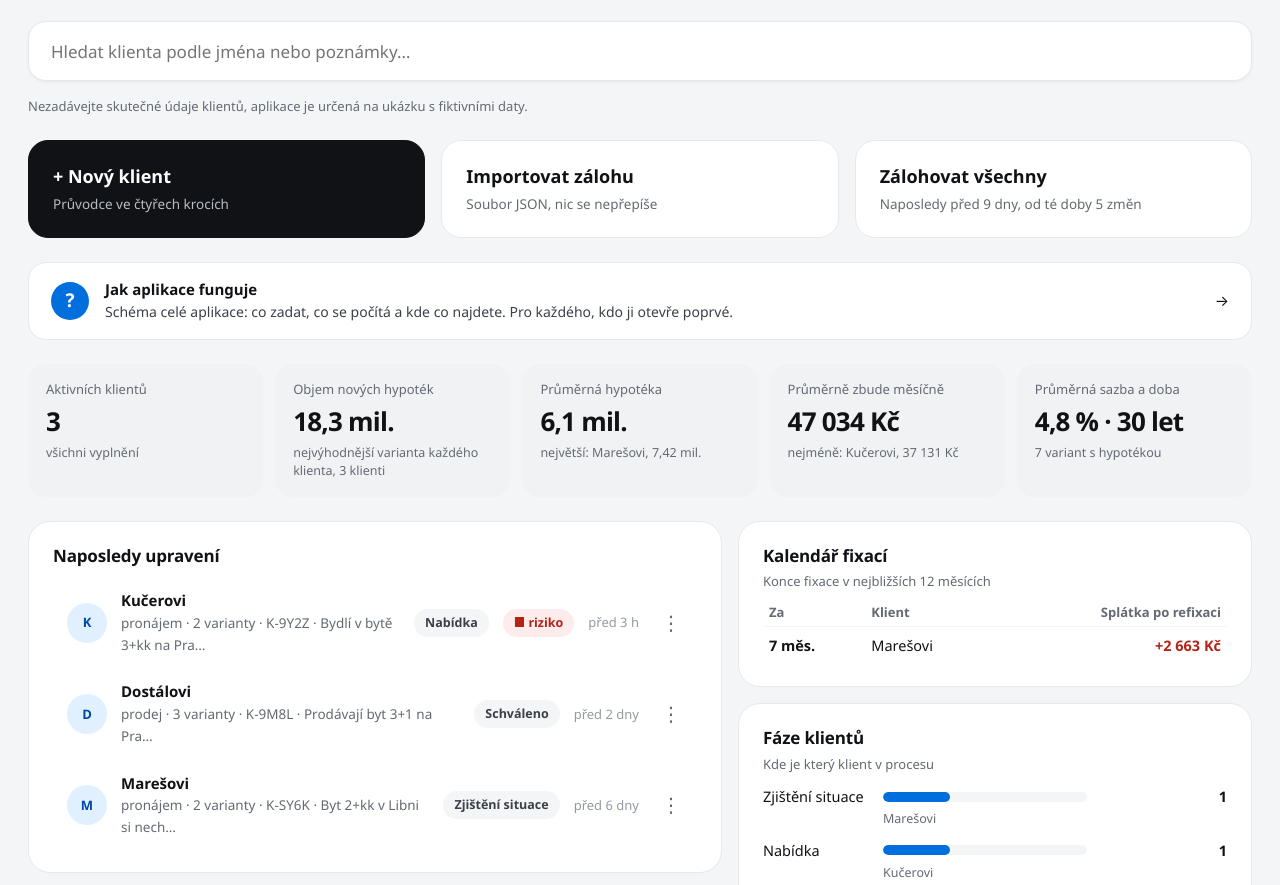
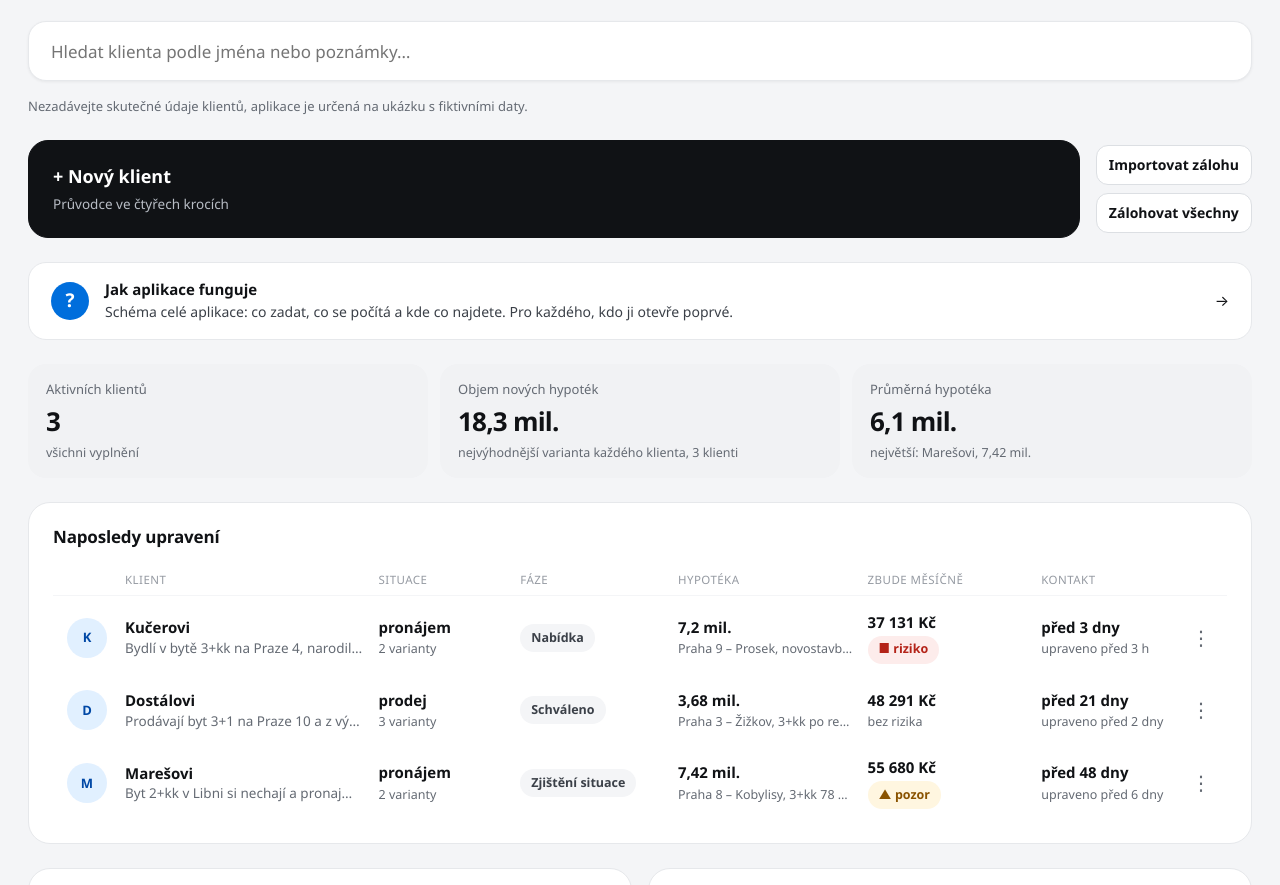
Before and after one commit to Nojmi/kalkulacka-bydleni-poradce, a plain HTML site: page index.html in a window 1280 px wide. Shown: the part 248-1133 px from the top of the page. Drawn offline with Linux system fonts and the light colour scheme.

Commit message:
Přehled: široký seznam klientů se sloupci, malá tlačítka importu a zálohy, odebrané statistiky; e2e přes http
Co-Authored-By: Claude Sonnet 5.5 <noreply@anthropic.com>
Claude-Session: https://claude.ai/code/session_01CSf1y9RZmF6tZbgUHeN95K

```diff
--- a/js/app.js
+++ b/js/app.js
@@ -87,7 +87,7 @@ function header(c,r){
    +'<div class="sp"></div><button class="lnk" data-act="help" style="white-space:nowrap">Nápověda</button><button class="bk'+(bkOld()?' old':'')+'" data-act="backup">'+backupLabel()+'</button>'
    +'<button class="btn" data-act="exportOne">Exportovat</button><button class="btn blk" data-act="present">Prezentovat klientovi</button></header>';
 }
-const VERSION='2026-11-18.8';
+const VERSION='2026-11-18.10';
 const refCode=c=>(c?'K-'+String(c.id).slice(0,4).toUpperCase()+' · ':'')+'v'+VERSION;
 const refBtn=c=>'<button class="ref" data-act="copyRef" title="Kliknutím zkopírujete označení klienta a verze. Pošlete ho s popisem problému.">'+esc(refCode(c))+' ⧉</button>';
 const note=c=>'<div class="note"><b>Orientační výpočet, ne nabídka banky</b><span>Omezení výpočtu jsou u příslušných čísel, ikona ⓘ ukáže, jak se číslo spočítalo</span></div>'.replace(/<\/div>$/,refBtn(c)+'</div>');
@@ -127,9 +127,14 @@ function viewHome(){
   const vars=S.clients.reduce((a,c)=>a.concat(c.variants.filter(v=>(+v.price||0)>0)),[]);
   const avg=vars.length?vars.reduce((s,v)=>s+num(v.price),0)/vars.length:0;
   const rowF=x=>{
-    const n=x.c.variants.length,cn=D.counts(x.r.W);
-    return '<div class="cr'+(x.c.archived?' arc':'')+'"><button class="crm" data-act="open" data-id="'+x.c.id+'"><span class="av lg">'+esc(D.initials(x.c.name))+'</span><span class="i"><b>'+esc(x.c.name)+'</b><small>'+(D.isEmpty(x.c,x.r)?'nevyplněno':D.situation(x.c,x.r)+' · '+n+' '+pl(n,'varianta','varianty','variant'))+' · '+refCode(x.c).split(' · ')[0]+(x.c.note?' · '+esc(x.c.note.length>24?x.c.note.slice(0,24)+'…':x.c.note):'')+'</small></span>'
-      +'<span class="pill st">'+esc(STG[x.c.stage]||'')+'</span>'+(cn.risk?'<span class="pill r">■ riziko</span>':'')+'<span class="tm">'+relShort(x.c.updated)+'</span></button>'
+    const n=x.c.variants.length,cn=D.counts(x.r.W),bi=D.summary(x.c,x.r).best,bv=bi>=0?x.r.V[bi]:null,sd=sinceDays(x.c);
+    const cel=(k,v,sub)=>'<span class="ce"><b>'+v+'</b>'+(sub?'<em>'+sub+'</em>':'')+'</span>';
+    return '<div class="cr'+(x.c.archived?' arc':'')+'"><button class="crm" data-act="open" data-id="'+x.c.id+'"><span class="av lg">'+esc(D.initials(x.c.name))+'</span><span class="i"><b>'+esc(x.c.name)+'</b><small>'+esc(x.c.note?(x.c.note.length>60?x.c.note.slice(0,60)+'…':x.c.note):'bez poznámky')+' · '+refCode(x.c).split(' · ')[0]+'</small></span>'
+      +'<span class="ce"><b>'+(D.isEmpty(x.c,x.r)?'nevyplněno':D.situation(x.c,x.r))+'</b><em>'+n+' '+pl(n,'varianta','varianty','variant')+'</em></span>'
+      +'<span class="ce"><span class="pill st">'+esc(STG[x.c.stage]||'')+'</span></span>'
+      +(bv?cel('Hypotéka',mil(bv.mortgage),esc(bv.name)+' · LTV '+pct(bv.ltv)):cel('Hypotéka','—','žádná varianta'))
+      +(bv?cel('Zbude měsíčně','<span class="'+(bv.free<0?'neg':'')+'">'+kc(bv.free)+'</span>',cn.risk?'<span class="pill r">■ riziko</span>':(cn.warn?'<span class="pill w">▲ pozor</span>':'bez rizika')):cel('Zbude měsíčně','—',''))
+      +cel('Kontakt',x.c.lastContact?(sd===0?'dnes':'před '+sd+' '+pl(sd,'dnem','dny','dny')):'nezapsán','upraveno '+relShort(x.c.updated))+'</button>'
       +'<span class="rm"><button class="kb" data-act="rowMenu" data-id="'+x.c.id+'" aria-label="Akce pro '+esc(x.c.name)+'" aria-haspopup="menu" aria-expanded="'+(UI.rowMenu===x.c.id)+'">⋮</button>'+(UI.rowMenu===x.c.id?'<span class="mn" role="menu"><button role="menuitem" data-act="editClient" data-id="'+x.c.id+'">Upravit</button><button role="menuitem" data-act="dupRow" data-id="'+x.c.id+'">Duplikovat</button><button role="menuitem" data-act="exportOne" data-id="'+x.c.id+'">Exportovat</button><button role="menuitem" data-act="contactRow" data-id="'+x.c.id+'">Kontaktován dnes</button><button role="menuitem" data-act="archRow" data-id="'+x.c.id+'">'+(x.c.archived?'Obnovit z archivu':'Archivovat')+'</button><button role="menuitem" class="dn" data-act="delRow" data-id="'+x.c.id+'">Smazat…</button></span>':'')+'</span></div>';
   };
   const rowsH=list.map(rowF).join('')||'<p class="mut" style="padding:14px">'+(q?'Žádný klient neodpovídá hledání.':'Žádní aktivní klienti.')+'</p>';
@@ -137,12 +142,10 @@ function viewHome(){
   const ch=S.changes||0;
   return '<div class="page"><div class="home"><div><h1>Dobrý den</h1><p class="q">Koho dnes připravujete?</p></div>'
    +'<input class="search" id="homeq" data-f="homeq" placeholder="Hledat klienta podle jména nebo poznámky…" value="'+esc(UI.homeQ)+'" aria-label="Hledat klienta" autocomplete="off">'
-   +'<p class="fnote" style="margin:-8px 0 0">Nezadávejte skutečné údaje klientů, aplikace je určená na ukázku s fiktivními daty.</p><div class="acts3"><button class="act blk" data-act="newClient"><b>+ Nový klient</b><span>Průvodce ve čtyřech krocích</span></button>'
-   +'<button class="act" data-act="importOpen"><b>Importovat zálohu</b><span>Soubor JSON, nic se nepřepíše</span></button>'
-   +'<button class="act" data-act="backup"><b>Zálohovat všechny</b><span>'+(S.lastBackup?'Naposledy '+(days()===0?'dnes':'před '+days()+' '+pl(days(),'dnem','dny','dny')):'Zatím nezálohováno')+', od té doby '+ch+' '+pl(ch,'změna','změny','změn')+'</span></button></div>'
+   +'<p class="fnote" style="margin:-8px 0 0">Nezadávejte skutečné údaje klientů, aplikace je určená na ukázku s fiktivními daty.</p><div class="acts3"><button class="act blk" data-act="newClient"><b>+ Nový klient</b><span>Průvodce ve čtyřech krocích</span></button><div class="sm2"><button class="btn" data-act="importOpen" title="Soubor JSON, nic se nepřepíše">Importovat zálohu</button><button class="btn" data-act="backup" title="'+(S.lastBackup?'Naposledy '+(days()===0?'dnes':'před '+days()+' '+pl(days(),'dnem','dny','dny')):'Zatím nezálohováno')+', od té doby '+ch+' '+pl(ch,'změna','změny','změn')+'">Zálohovat všechny</button></div></div>'
    +'<button class="helpbar" data-act="help"><span class="hi">?</span><span class="ht"><b>Jak aplikace funguje</b><small>Schéma celé aplikace: co zadat, co se počítá a kde co najdete. Pro každého, kdo ji otevře poprvé.</small></span><span class="ar">→</span></button>'
-   +homeTop(rs)+'<div class="hg"><div class="card"><div class="rowb"><h2>Naposledy upravení</h2>'+(UI.homeAll||q?'':'<button class="lnk" data-act="homeAll">Všichni klienti ('+rs.length+')</button>')+'</div><div style="margin-top:10px;display:flex;flex-direction:column;gap:2px">'+rowsH+'</div>'+archH+'</div>'
-   +homeSide(rs)+'</div>'+homeCare(rs)+homeBottom(rs)+'</div></div>';
+   +homeTop(rs)+'<div class="hg"><div class="card"><div class="rowb"><h2>Naposledy upravení</h2>'+(UI.homeAll||q?'':'<button class="lnk" data-act="homeAll">Všichni klienti ('+rs.length+')</button>')+'</div><div class="crh"><span></span><span>Klient</span><span>Situace</span><span>Fáze</span><span>Hypotéka</span><span>Zbude měsíčně</span><span>Kontakt</span></div><div style="display:flex;flex-direction:column;gap:2px;margin-top:4px">'+rowsH+'</div>'+archH+'</div>'
+   +'</div>'+homeSide(rs)+homeCare(rs)+'</div></div>';
 }
 const STG=Object.fromEntries(KB.STAGES);
 const stageSel=(c,path,id)=>'<label class="inp"><select '+(id?'id="'+id+'" ':'')+'data-f="'+path+'" data-k="text" aria-label="Fáze klienta">'+KB.STAGES.map(x=>'<option value="'+x[0]+'"'+(x[0]===c.stage?' selected':'')+'>'+x[1]+'</option>').join('')+'</select></label>';
@@ -160,9 +163,7 @@ function homeTop(rs){
   const t=(k,v,sub)=>'<div class="tile"><small>'+k+'</small><b>'+v+'</b><span>'+sub+'</span></div>';
   return '<div class="kpi">'+t('Aktivních klientů',rs.length,(empty?'z toho '+empty+' '+pl(empty,'nevyplněný','nevyplněné','nevyplněných'):'všichni vyplnění')+(na?' · v archivu '+na:''))
    +t('Objem nových hypoték',n?mil(wn.reduce((a,x)=>a+x.bv.mortgage,0)):'—','nejvýhodnější varianta každého klienta, '+n+' '+pl(n,'klient','klienti','klientů'))
-   +t('Průměrná hypotéka',n?mil(avg(v=>v.mortgage)):'—',big?'největší: '+esc(big.c.name)+', '+mil(big.bv.mortgage):'zatím žádná')
-   +t('Průměrně zbude měsíčně',n?kc(avg(v=>v.free)):'—',low?'nejméně: '+esc(low.c.name)+', '+kc(low.bv.free):'zatím žádná varianta')
-   +t('Průměrná sazba a doba',allV.length?pct(allV.reduce((a,v)=>a+v.rate,0)/allV.length/100).replace('.',',')+' · '+Math.round(allV.reduce((a,v)=>a+v.years,0)/allV.length)+' let':'—',allV.length+' '+pl(allV.length,'varianta s hypotékou','varianty s hypotékou','variant s hypotékou'))+'</div>';
+   +t('Průměrná hypotéka',n?mil(avg(v=>v.mortgage)):'—',big?'největší: '+esc(big.c.name)+', '+mil(big.bv.mortgage):'zatím žádná')+'</div>';
 }
 function homeSide(rs){
   const d=homeData(rs);
@@ -171,7 +172,7 @@ function homeSide(rs){
    +(fx.length?'<table class="mt"><thead><tr><th>Za</th><th>Klient</th><th class="n">Splátka po refixaci</th></tr></thead><tbody>'+fx.map(x=>{const dl=x.r.pmtFix-x.r.pmtNow;return '<tr><td><b>'+x.c.flat.fix.months+' měs.</b></td><td>'+esc(x.c.name)+'</td><td class="n"><b class="'+(dl>0?'neg':'')+'">'+kcd(dl)+'</b></td></tr>';}).join('')+'</tbody></table>':'<p class="mut" style="margin:6px 0 0">V příštích 12 měsících nic nekončí.</p>')+'</div>';
   const cnt=KB.STAGES.map(x=>[x[1],d.filter(y=>y.c.stage===x[0]).map(y=>y.c.name)]);
   const fz='<div class="card"><h2>Fáze klientů</h2><p class="fnote" style="margin:4px 0 8px">Kde je který klient v procesu</p>'+cnt.map((k,i)=>'<div class="rb"><span>'+esc(k[0])+'</span><i><u class="'+(i===4?'ok':'')+'" style="width:'+Math.round(k[1].length/Math.max(1,d.length)*100)+'%"></u></i><b>'+k[1].length+'</b></div>'+(k[1].length?'<small class="mut" style="display:block;margin:-2px 0 6px 120px">'+esc(k[1].join(', '))+'</small>':'')).join('')+'</div>';
-  return '<div style="display:flex;flex-direction:column;gap:16px">'+cal+fz+'</div>';
+  return '<div class="hg2">'+cal+fz+'</div>';
 }
 function homeCare(rs){
   const care=rs.filter(x=>x.c.stage!=='vyrizeno').map(x=>({x,d:sinceDays(x.c)})).sort((a,b)=>b.d-a.d).slice(0,5);
--- a/styles.css
+++ b/styles.css
@@ -447,3 +447,15 @@ text .sb{font-size:12.5px;fill:#6b7280}
 .cr.arc,.li.arc{opacity:.62}.arch{margin-top:14px;padding-top:10px;border-top:1px solid var(--field)}
 .pill.st{background:var(--field);color:var(--ink2)}.inp select{width:100%;border:0;background:transparent;font:inherit;outline:0;padding:0}
 .rb .lnk{font-size:14.5px;text-align:left}
+
+.acts3{display:flex;gap:16px;align-items:stretch}.acts3 .act.blk{flex:1}.sm2{display:flex;flex-direction:column;gap:8px;justify-content:center;flex:none}.sm2 .btn{white-space:nowrap}
+.kpi{grid-template-columns:repeat(3,1fr)}
+.hg{grid-template-columns:2.3fr 1fr}
+.crm{display:grid;grid-template-columns:44px minmax(150px,1.5fr) minmax(90px,.8fr) minmax(110px,.9fr) minmax(130px,1.1fr) minmax(120px,1fr) minmax(100px,.8fr);gap:14px;align-items:center}
+.crm .i small{display:block;white-space:nowrap;overflow:hidden;text-overflow:ellipsis}
+.ce{display:flex;flex-direction:column;gap:2px;min-width:0}.ce small{font-size:11.5px;color:var(--ink4);text-transform:uppercase;letter-spacing:.04em}.ce b{font-weight:650;font-size:15px;white-space:nowrap}.ce em{font-style:normal;font-size:12.5px;color:var(--ink3);white-space:nowrap;overflow:hidden;text-overflow:ellipsis}.ce .neg{color:var(--risk)}.ce .pill{align-self:flex-start}
+@media(max-width:1250px){.hg{grid-template-columns:1fr}}
+
+.hg{grid-template-columns:1fr}
+.crh{display:grid;grid-template-columns:44px minmax(150px,1.5fr) minmax(90px,.8fr) minmax(110px,.9fr) minmax(130px,1.1fr) minmax(120px,1fr) minmax(100px,.8fr);gap:14px;padding:14px 58px 6px 14px;font-size:11.5px;color:var(--ink4);text-transform:uppercase;letter-spacing:.04em;border-bottom:1px solid var(--field);margin-top:8px}
+.hg2{align-items:start}
```
Also changed, not shown: 1 other file.
